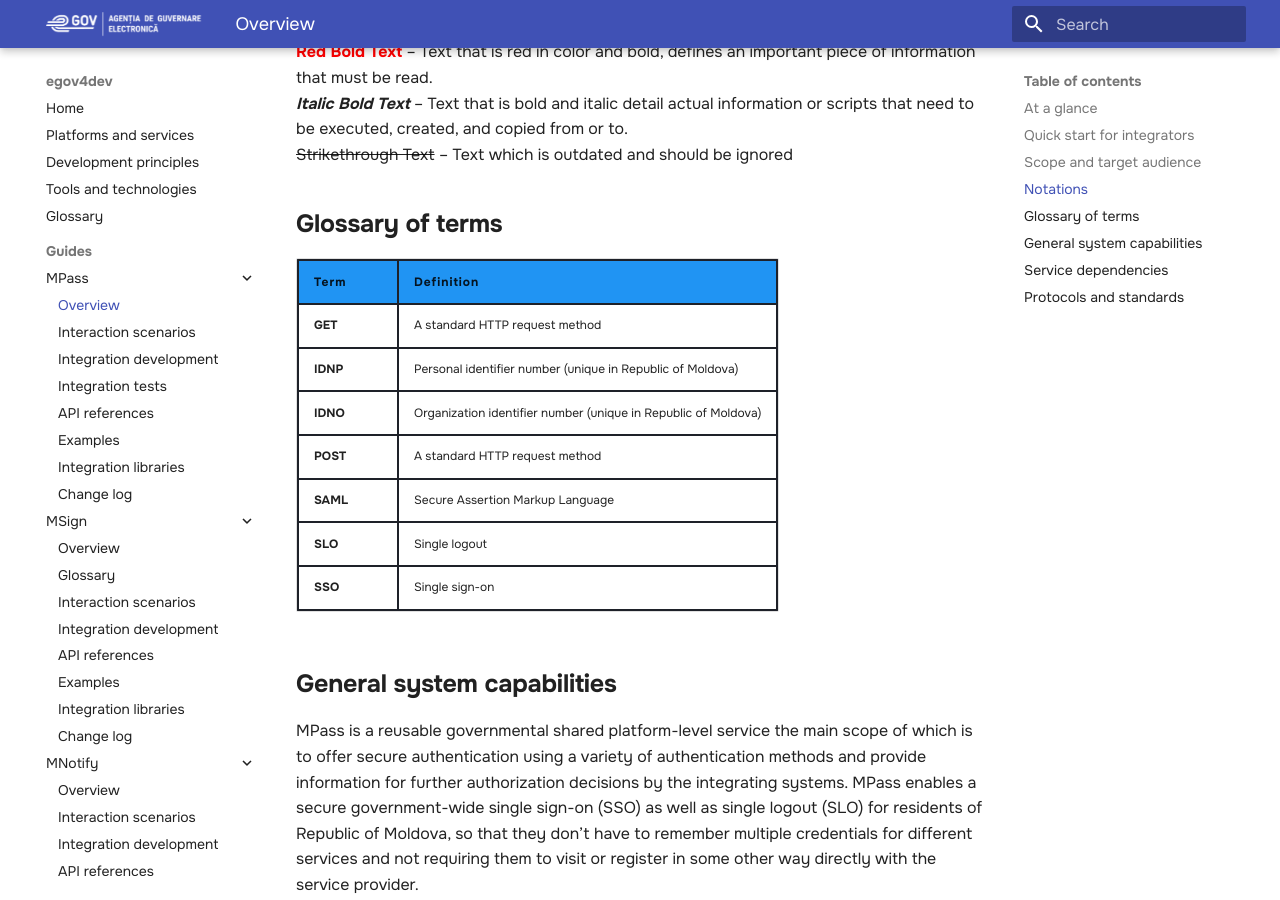
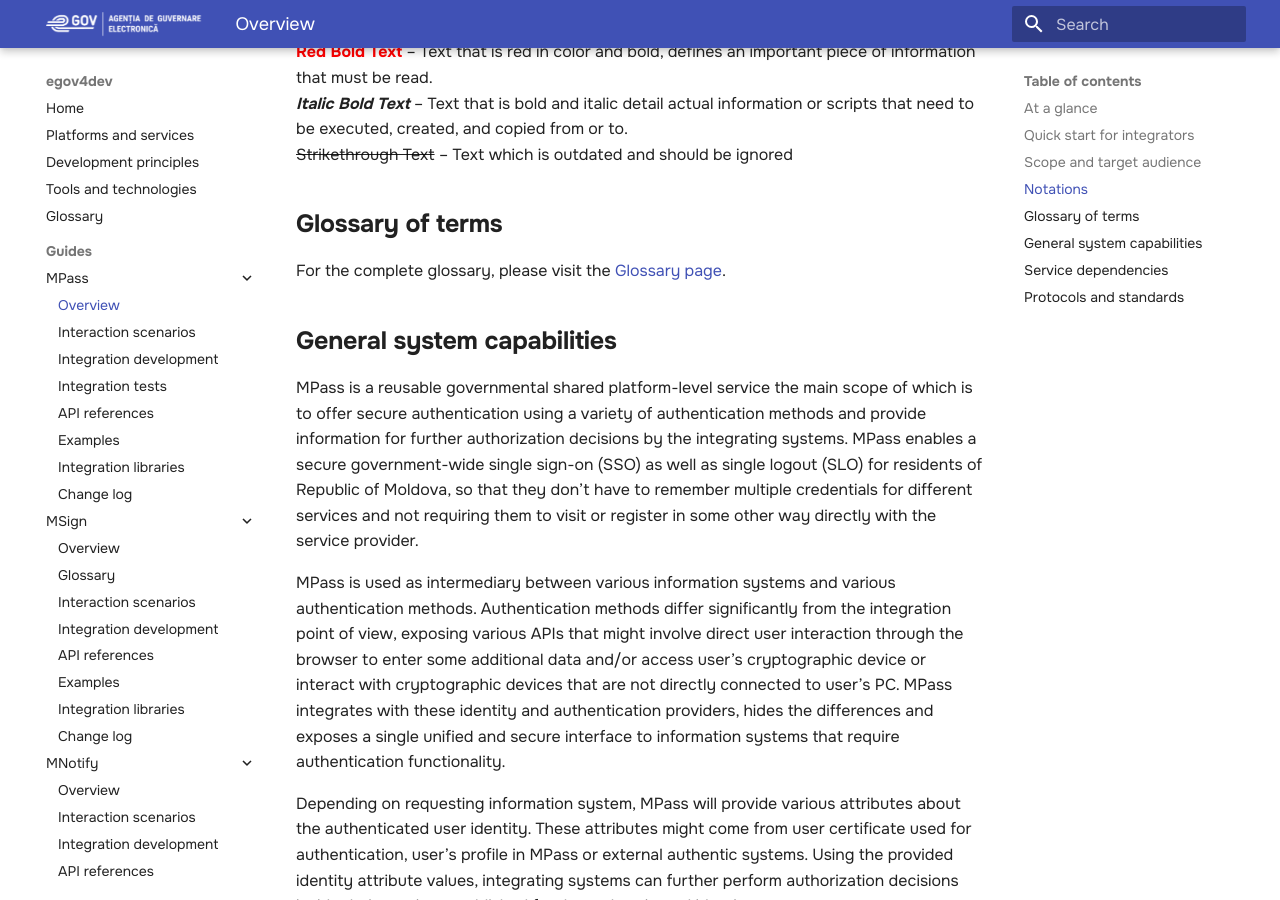
Before and after one commit to egov-moldova/egov4dev, an MkDocs documentation site: the page built from docs/guides/mpass/index.md, in a window 1280 px wide and 900 px high, scrolled down 1656 px. Built offline with MkDocs 1.6.1 and Material for MkDocs 9.7.7, drawn with Linux system fonts in a browser that asks for light colours.

Commit message:
Update index.md

```diff
--- a/docs/guides/mpass/index.md
+++ b/docs/guides/mpass/index.md
@@ -39,44 +39,7 @@
 
 ##**Glossary of terms**
 
-<table>
-    <thead>
-         <tr>
-            <th><strong>Term</strong></th>
-            <th><strong>Definition</strong></th>
-        </tr>
-    </thead>
-    <tbody>
-        <tr>
-            <td><strong>GET</strong></td>
-            <td>A standard HTTP request method</td>
-        </tr>
-        <tr>
-            <td><strong>IDNP</strong></td>
-            <td>Personal identifier number (unique in Republic of Moldova)</td>
-        </tr>
-        <tr>
-            <td><strong>IDNO</strong></td>
-            <td>Organization identifier number (unique in Republic of Moldova)</td>
-        </tr>
-        <tr>
-            <td><strong>POST</strong></td>
-            <td>A standard HTTP request method</td>
-        </tr>
-        <tr>
-            <td><strong>SAML</strong></td>
-            <td>Secure Assertion Markup Language</td>
-        </tr>
-        <tr>
-            <td><strong>SLO</strong></td>
-            <td>Single logout</td>
-        </tr>
-        <tr>
-            <td><strong>SSO</strong></td>
-            <td>Single sign-on</td>
-        </tr>
-    </tbody>
-</table>
+For the complete glossary, please visit the [Glossary page](https://egov-moldova.github.io/egov4dev/glossary/glossary/).
 
 ##**General system capabilities**
 
```
